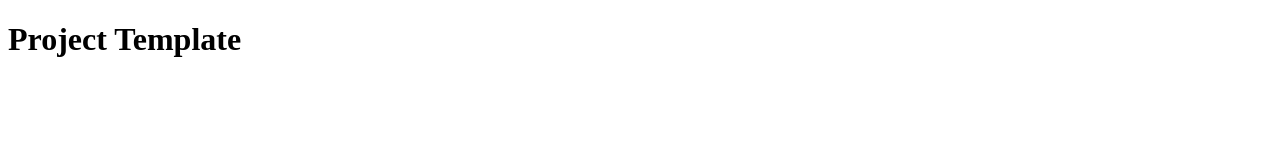
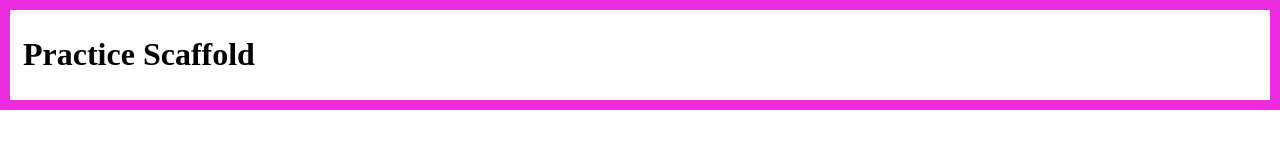
Before and after one commit to j-ohene/Ohene_Jesica_Project3-main, a plain HTML site: page index.html in a window 1280 px wide. Drawn offline with Linux system fonts and the light colour scheme.

Commit message:
basic main css styles

```diff
--- a/css/grid.css
+++ b/css/grid.css
@@ -0,0 +1,12 @@
+
+
+html {
+    box-sizing: border-box;
+    width: 100%;
+    border: solid #e92cdf 10px;
+    padding: 5px;
+  }
+
+  *, *::before, *::after {
+    box-sizing: inherit;
+  }
--- a/css/main.css
+++ b/css/main.css
@@ -0,0 +1,3 @@
+.hidden{
+    display:none;
+}
--- a/index.html
+++ b/index.html
@@ -3,11 +3,13 @@
     <head>
         <meta charset="UTF-8">
         <meta name="Viewport" content="width=device-width">
-        <title>Project Template</title>
+        <title>Practice Scaffold</title>
         <link href="css/main.css" rel="stylesheet">
+        <link href="css/grid.css" rel="stylesheet">
     </head>
      <body>
-        <h1>Project Template</h1>
+        <h1 class="hidden">Practice Scaffold</h1>
+        <h1>Practice Scaffold</h1>
 
         <script>src="js/main.js"</script>
     </body>
```
